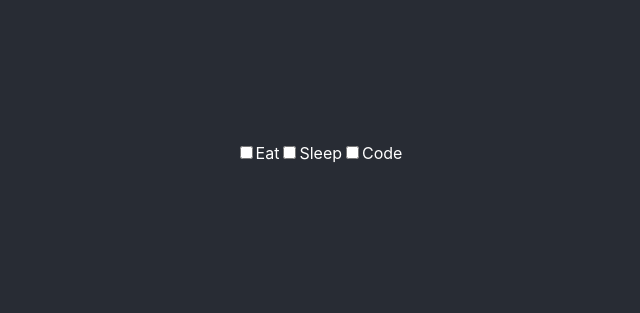
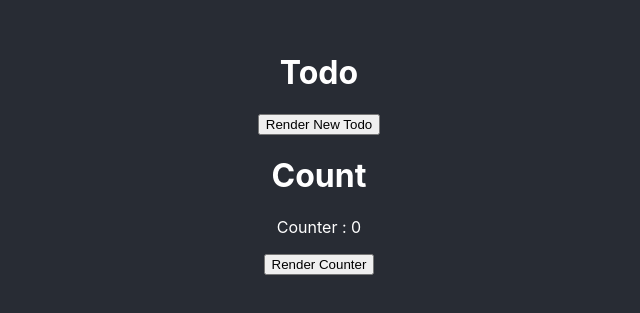
Before and after one commit to valenoirs/learning-react-hooks, a React (Create React App) app: page / in a window 1280 px wide. Shown: the part 247-560 px from the top of the page, without its empty margins (321-961 px from the left). Built offline with nearby package versions, Linux system fonts and the light colour scheme.

Commit message:
useCallback

```diff
--- a/src/App.js
+++ b/src/App.js
@@ -6,6 +6,7 @@ import UseEffect from './module/UseEffect'
 import UseContext from './module/UseContext/UseContext';
 import UseRef from './module/UseRef'
 import UseReducer from './module/UseReducer'
+import UseCallback from './module/useCallback/UseCallback'
 
 function App() {
   return (
@@ -14,7 +15,8 @@ function App() {
         {/* <UseEffect /> */}
         {/* <UseContext /> */}
         {/* <UseRef /> */}
-        <UseReducer />
+        {/* <UseReducer /> */}
+        <UseCallback />
     </main>
   );
 }
--- /dev/null
+++ b/src/module/useCallback/Todo.jsx
@@ -0,0 +1,19 @@
+/* eslint-disable */
+
+import { memo } from "react"
+
+const Todo = (props) => {
+    const {todo, newTodo} = props
+
+    return(
+        <div>
+            <h1>Todo</h1>
+            {todo.map((element, index) => <p key={index}>
+                {element}
+            </p>)}
+            <button onClick={newTodo}>Render New Todo</button>
+        </div>
+    )
+}
+
+export default memo(Todo)
--- /dev/null
+++ b/src/module/useCallback/UseCallback.jsx
@@ -0,0 +1,34 @@
+/* eslint-disable */
+
+import { useCallback, useState } from "react"
+
+// Importing component
+import Todo from './Todo'
+
+const UseCallback = (props) => {
+    const [count, setCount] = useState(0)
+    const [todo, setTodo] = useState([])
+
+    const increment = () => {
+        setCount(count + 1)
+    }
+
+    const newTodo = useCallback(() => {
+        setTodo((todo) => [...todo, 'New Item'])
+    }, [todo])
+
+    return (
+        <div>
+            <div>
+                <Todo todo={todo} newTodo={newTodo}/>
+            </div>
+            <div>
+                <h1>Count</h1>
+                <p>Counter : {count}</p>
+                <button onClick={increment}>Render Counter</button>
+            </div>
+        </div>
+    )
+}
+
+export default UseCallback
```
